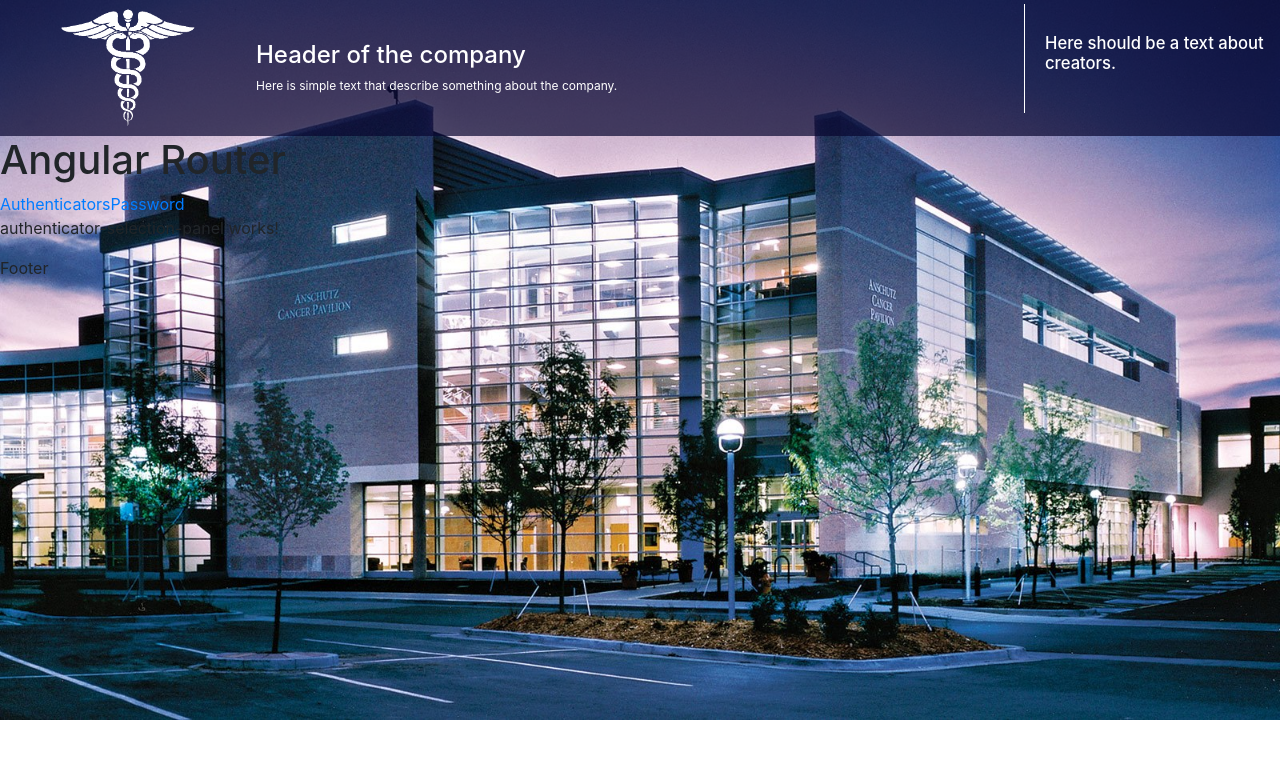
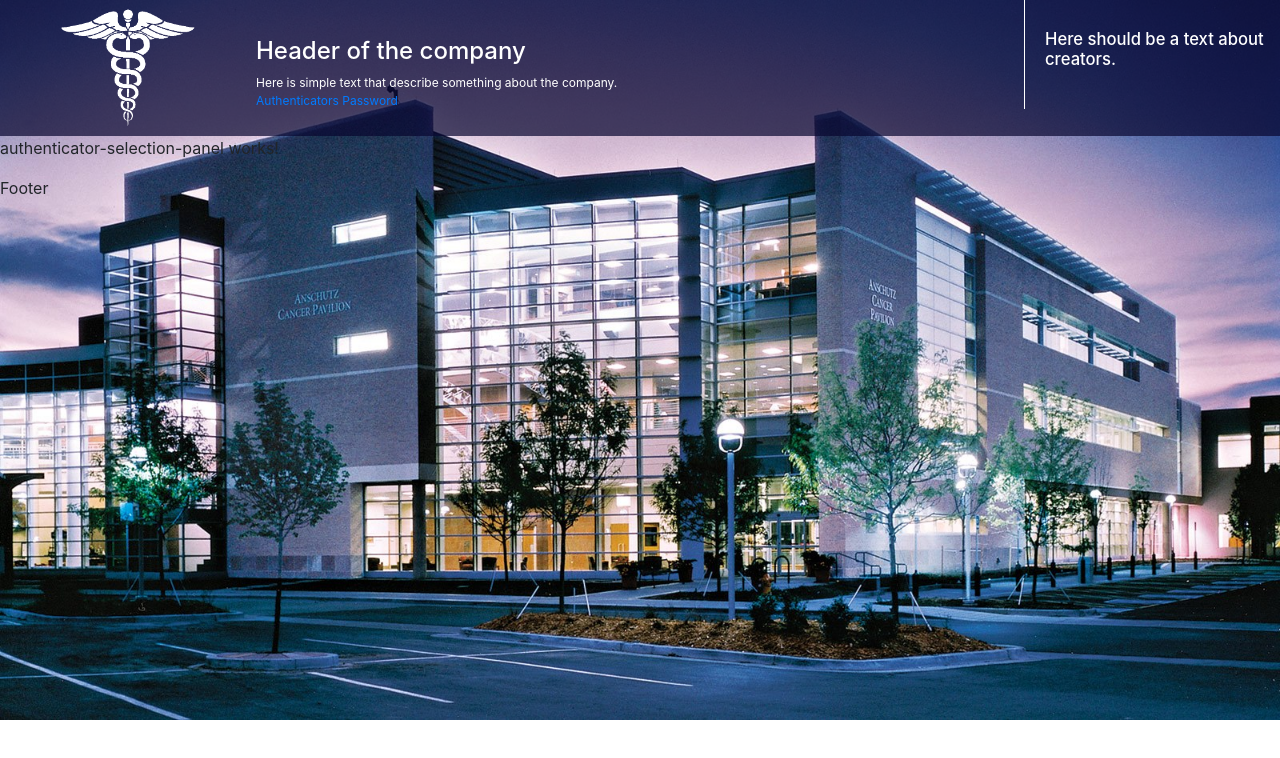
Before and after one commit to yyavor/AngProj, an Angular app: page / in a window 1280 px wide. Shown: the top 758 px of the page. Built offline with nearby package versions, Linux system fonts and the light colour scheme.

Commit message:
Small UI modifications

```diff
--- a/src/app/app.component.html
+++ b/src/app/app.component.html
@@ -6,6 +6,10 @@
         <span>
             <h4>Header of the company</h4>
             Here is simple text that describe something about the company.
+            <nav>
+                <a routerLink="/authenticator-selection-panel">Authenticators </a>
+                <a routerLink="/password-panel">Password </a>
+            </nav>
         </span>
     </div>
     <div id="hospital-logo-holder2" class="w-20 h-80 d-inline-flex justify-content-center header-title" style="padding-left:20px; border-left: 1px solid rgb(255, 255, 255);">
@@ -14,11 +18,6 @@
         </span>
     </div>
 </div>
-<h1>Angular Router</h1>
-<nav>
-  <a routerLink="/authenticator-selection-panel">Authenticators</a>
-  <a routerLink="/password-panel">Password</a>
-</nav>
 <div>
     <router-outlet></router-outlet>
 </div>
```
